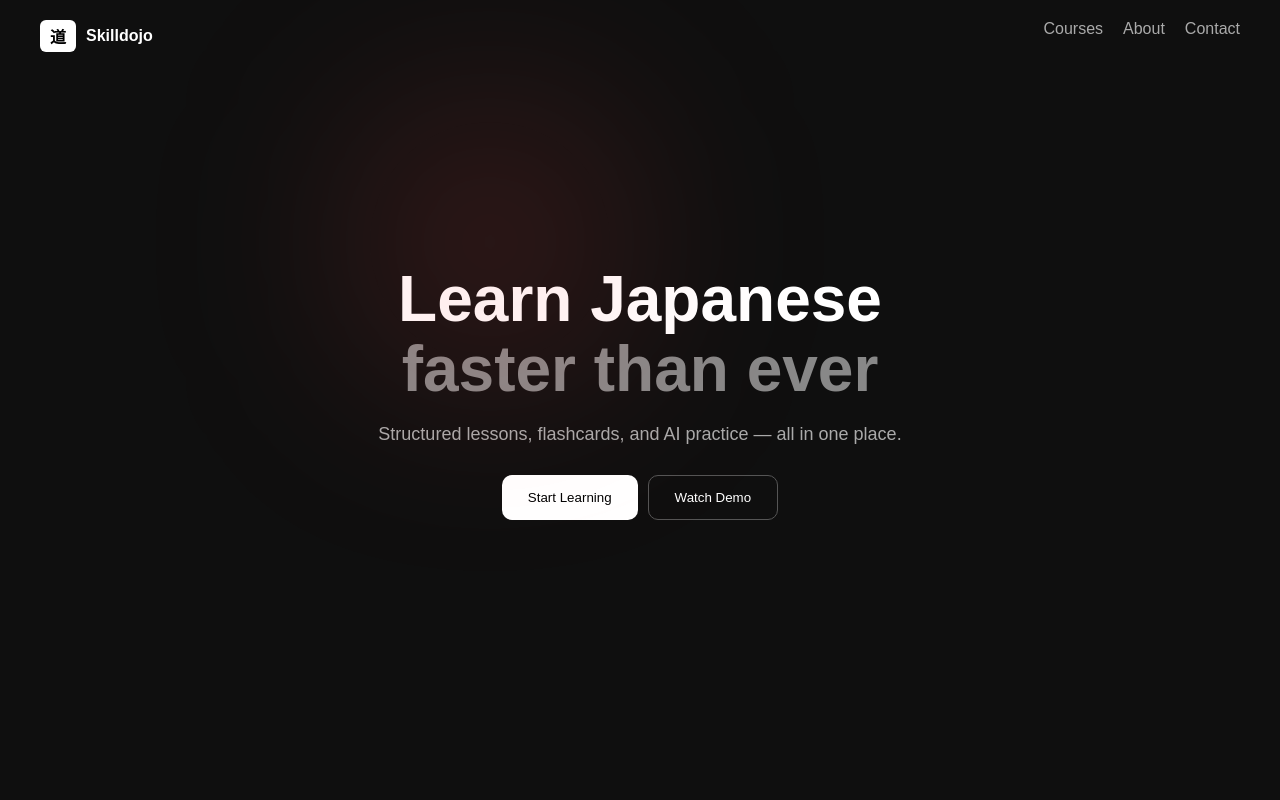
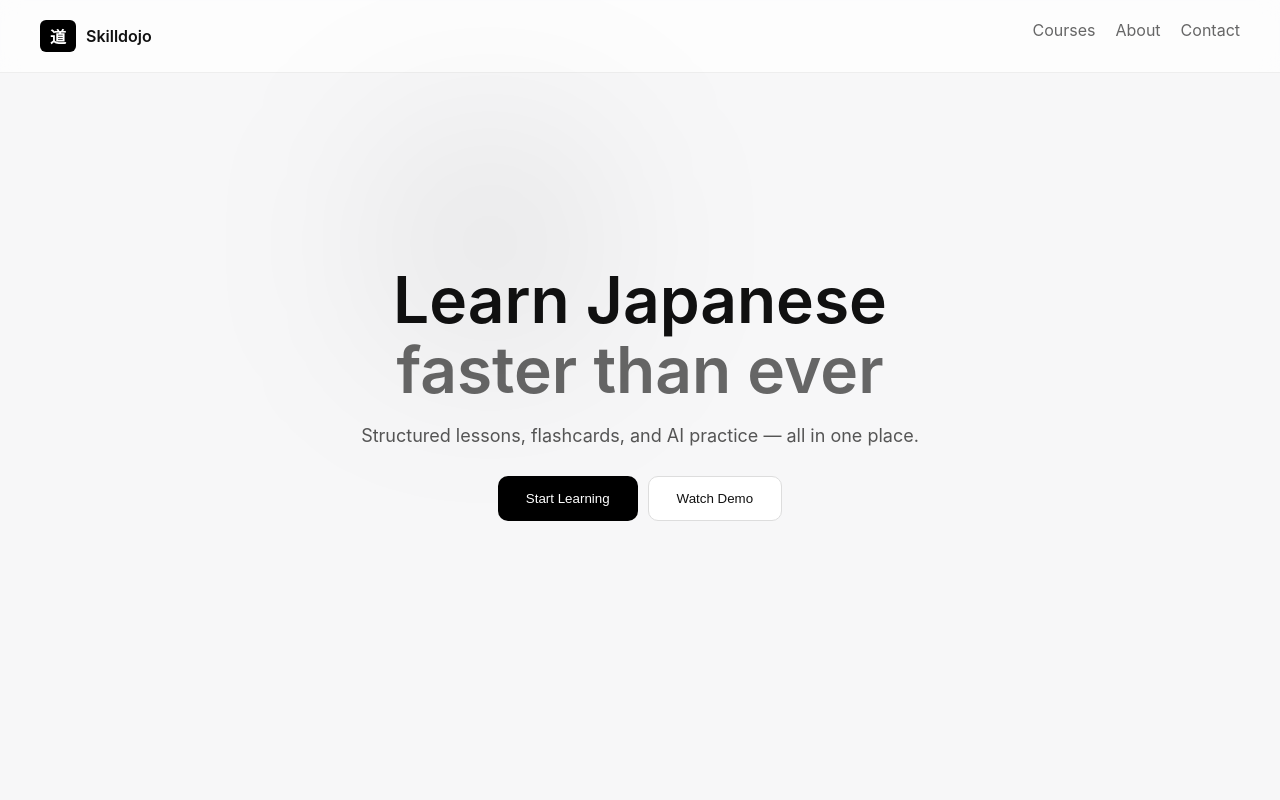
Before and after one commit to marufislam8924/skilldojo, a Next.js app: page / in a window 1280 px wide. Shown: the top 800 px of the page. Built offline with nearby package versions, Linux system fonts and the light colour scheme.

Commit message:
Update globals.css

```diff
--- a/app/globals.css
+++ b/app/globals.css
@@ -6,9 +6,9 @@
 }
 
 body {
-  background: #0f0f0f;
-  color: white;
-  font-family: Arial, sans-serif;
+  background: #f7f7f8;
+  color: #111;
+  font-family: -apple-system, BlinkMacSystemFont, "Segoe UI", Roboto, sans-serif;
   overflow-x: hidden;
 }
 
@@ -17,18 +17,21 @@ body {
   display: flex;
   justify-content: space-between;
   padding: 20px 40px;
+  background: rgba(255,255,255,0.7);
+  backdrop-filter: blur(10px);
+  border-bottom: 1px solid #eee;
 }
 
 .logo {
   display: flex;
   align-items: center;
   gap: 10px;
-  font-weight: bold;
+  font-weight: 600;
 }
 
 .logo-box {
-  background: white;
-  color: black;
+  background: black;
+  color: white;
   padding: 4px 10px;
   border-radius: 6px;
 }
@@ -37,35 +40,42 @@ body {
 .nav-links {
   display: flex;
   gap: 20px;
-  color: #aaa;
+  color: #666;
+}
+
+.nav-links p:hover {
+  color: #111;
+  cursor: pointer;
 }
 
 /* HERO */
 .hero {
-  height: 80vh;
+  min-height: 80vh;
   display: flex;
   align-items: center;
   justify-content: center;
-  padding: 0 20px;
+  padding: 80px 20px;
   text-align: center;
+  position: relative;
 }
 
 .hero-content {
-  max-width: 900px;
+  max-width: 800px;
 }
 
 .hero h1 {
   font-size: 64px;
+  font-weight: 600;
   line-height: 1.1;
 }
 
 .hero span {
-  color: #888;
+  color: #666;
 }
 
 .desc {
   margin-top: 20px;
-  color: #aaa;
+  color: #555;
   font-size: 18px;
 }
 
@@ -78,28 +88,33 @@ body {
 }
 
 .primary {
-  padding: 14px 26px;
-  background: white;
-  color: black;
+  padding: 14px 28px;
+  background: black;
+  color: white;
   border-radius: 10px;
   border: none;
+  transition: 0.2s;
+}
+
+.primary:hover {
+  transform: translateY(-2px);
 }
 
 .secondary {
-  padding: 14px 26px;
-  border: 1px solid #555;
+  padding: 14px 28px;
+  border: 1px solid #ddd;
   border-radius: 10px;
-  background: transparent;
-  color: white;
+  background: white;
+  color: #111;
 }
 
-/* GLOW */
+/* GLOW (soft light effect) */
 .glow {
   position: fixed;
   width: 300px;
   height: 300px;
-  background: radial-gradient(circle, rgba(255,80,80,0.25), transparent);
-  filter: blur(100px);
+  background: radial-gradient(circle, rgba(0,0,0,0.08), transparent);
+  filter: blur(80px);
   pointer-events: none;
   transform: translate(-50%, -50%);
 }
@@ -119,12 +134,19 @@ body {
 
 .card {
   padding: 25px;
-  background: #1a1a1a;
+  background: white;
   border-radius: 16px;
+  border: 1px solid #eee;
+  transition: 0.3s;
+}
+
+.card:hover {
+  transform: translateY(-5px);
+  box-shadow: 0 10px 30px rgba(0,0,0,0.05);
 }
 
 /* ========================= */
-/* 📱 MOBILE RESPONSIVE */
+/* 📱 MOBILE */
 /* ========================= */
 
 @media (max-width: 768px) {
@@ -134,12 +156,7 @@ body {
   }
 
   .nav-links {
-    display: none; /* hide menu on mobile */
-  }
-
-  .hero {
-    height: auto;
-    padding: 80px 20px;
+    display: none;
   }
 
   .hero h1 {
@@ -162,7 +179,6 @@ body {
   .grid {
     grid-template-columns: 1fr;
   }
-
 }
 
 /* ========================= */
```
